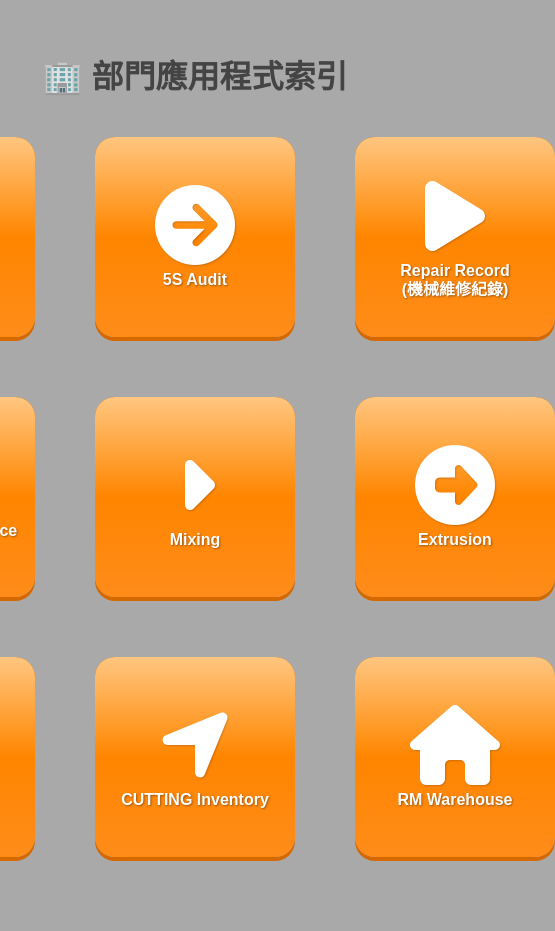
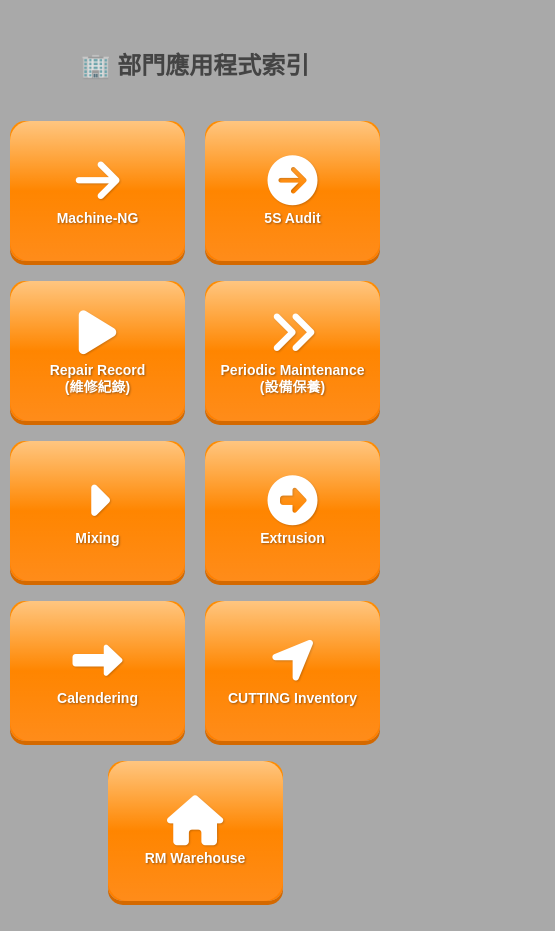
Before and after one commit to DEREKLIN1429/ALLKEY, a plain HTML site: page index.html in a window 390 px wide. Shown: the whole page, 555 px wide, since content can reach past the window. Before the commit the page ends 904 px from the top, so only its background shows below. Drawn offline with Linux system fonts and the light colour scheme.

Commit message:
Update index.html

```diff
--- a/index.html
+++ b/index.html
@@ -3,21 +3,21 @@
 <head>
     <meta charset="UTF-8">
     <meta name="viewport" content="width=device-width, initial-scale=1.0">
-    <title>部門應用程式網站</title>
+    <title>部門應用程式網站 (手機優化版)</title>
     <link rel="stylesheet" href="https://cdnjs.cloudflare.com/ajax/libs/font-awesome/6.5.2/css/all.min.css">
 
     <style>
         /* ---------------------------------- */
-        /* 1. 基本設定與佈局 (3x3 網格) */
+        /* 1. 基本設定與佈局 */
         /* ---------------------------------- */
 
         body {
-            background-color: #A9A9A9; /* 保持中性灰色背景 */
+            background-color: #A9A9A9;
             display: flex;
             flex-direction: column;
             align-items: center;
             font-family: Arial, sans-serif;
-            padding: 30px;
+            padding: 30px 10px; /* 稍微減少左右邊距 */
             margin: 0;
             min-height: 100vh;
         }
@@ -25,13 +25,16 @@
         h1 {
             color: #444;
             margin-bottom: 40px;
+            text-align: center;
+            font-size: 24px; /* 手機上標題小一點 */
         }
 
+        /* 桌面版網格設置 */
         .button-grid {
             display: flex;
             flex-wrap: wrap;
-            width: 720px; /* 3 個按鈕 (200px) + 間距 (2 x 60px) */
-            gap: 60px; /* 按鈕之間的間距 */
+            width: 720px; /* 桌面寬度 */
+            gap: 60px;
             justify-content: center;
         }
 
@@ -42,13 +45,13 @@
         .btn-link {
             width: 200px;
             height: 200px;
-            text-decoration: none; /* 移除超連結下劃線 */
-            color: #fff; /* 文字和圖標顏色 */
-            border-radius: 20px; /* 圓角 */
+            text-decoration: none;
+            color: #fff;
+            border-radius: 20px;
             cursor: pointer;
             box-sizing: border-box;
-            position: relative; /* 用於陰影 */
-            overflow: hidden; /* 確保高光不溢出 */
+            position: relative;
+            overflow: hidden;
 
             /* 內容垂直水平居中 */
             display: flex;
@@ -58,7 +61,7 @@
             text-align: center;
 
             /* 陰影和懸浮效果 */
-            box-shadow: 0 4px 0 #D46900; /* 底部陰影 */
+            box-shadow: 0 4px 0 #D46900;
             transition: transform 0.1s, box-shadow 0.1s;
 
             /* 橘色漸變背景 (模擬圖片二) */
@@ -66,11 +69,10 @@
         }
 
         .btn-link:hover {
-            transform: translateY(2px); /* 點擊/懸停時下壓效果 */
+            transform: translateY(2px);
             box-shadow: 0 2px 0 #D46900;
         }
 
-        /* 點擊時的下壓效果 */
         .btn-link:active {
             transform: translateY(4px);
             box-shadow: 0 0 0 #D46900;
@@ -81,9 +83,9 @@
         /* ---------------------------------- */
 
         .btn-icon {
-            font-size: 80px; /* 圖標大小 */
+            font-size: 80px;
             margin-bottom: 5px;
-            text-shadow: 1px 1px 2px rgba(0, 0, 0, 0.2); /* 輕微文字陰影 */
+            text-shadow: 1px 1px 2px rgba(0, 0, 0, 0.2);
         }
 
         .btn-text {
@@ -91,7 +93,7 @@
             font-weight: bold;
             line-height: 1.2;
             padding: 0 10px;
-            text-shadow: 1px 1px 2px rgba(0, 0, 0, 0.4); /* 輕微文字陰影 */
+            text-shadow: 1px 1px 2px rgba(0, 0, 0, 0.4);
         }
 
         /* ---------------------------------- */
@@ -106,14 +108,44 @@
             width: 100%;
             height: 100%;
             border-radius: 20px;
-            /* 創造高光反射效果 (使用線性漸變) */
             background: linear-gradient(
                 to bottom,
                 rgba(255, 255, 255, 0.5) 0%,
                 rgba(255, 255, 255, 0.0) 50%,
                 rgba(255, 255, 255, 0.1) 100%
             );
-            pointer-events: none; /* 讓點擊事件穿透高光層 */
+            pointer-events: none;
+        }
+
+        /* ---------------------------------- */
+        /* 5. 手機模式優化 (MEDIA QUERY) */
+        /* ---------------------------------- */
+        /* 當螢幕寬度小於或等於 768px 時執行以下樣式 */
+        @media (max-width: 768px) {
+
+            /* 調整網格容器寬度以適應手機畫面，並使用 2x2 佈局 */
+            .button-grid {
+                width: 100%; /* 佔滿可用寬度 */
+                max-width: 480px; /* 限制最大寬度，避免在平板上過寬 */
+                gap: 20px; /* 縮小按鈕間距 */
+                padding: 0 10px;
+            }
+
+            /* 調整按鈕尺寸，讓兩個按鈕可以並排 */
+            .btn-link {
+                width: calc(50% - 10px); /* 計算公式：(50% 寬度 - 半個間距) */
+                height: 140px; /* 縮小按鈕高度 */
+                border-radius: 15px; /* 縮小圓角 */
+            }
+
+            /* 調整手機上的文字和圖標大小 */
+            .btn-icon {
+                font-size: 50px;
+            }
+
+            .btn-text {
+                font-size: 14px;
+            }
         }
     </style>
 </head>
@@ -134,12 +166,12 @@
 
         <a class="btn-link" href="https://dereklin1429.github.io/repair-history/" target="_blank">
             <i class="fas fa-play btn-icon"></i>
-            <span class="btn-text">Repair Record<br>(機械維修紀錄)</span>
+            <span class="btn-text">Repair Record<br>(維修紀錄)</span>
         </a>
 
         <a class="btn-link" href="https://dereklin1429.github.io/-MC-maintenance-check/" target="_blank">
             <i class="fas fa-angle-double-right btn-icon"></i>
-            <span class="btn-text">Periodic Maintenance<br>(設備保養查核)</span>
+            <span class="btn-text">Periodic Maintenance<br>(設備保養)</span>
         </a>
 
         <a class="btn-link" href="https://chiehs1429.github.io/Mixing/" target="_blank">
```
